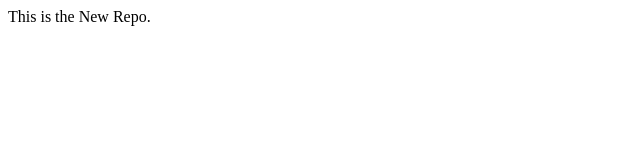
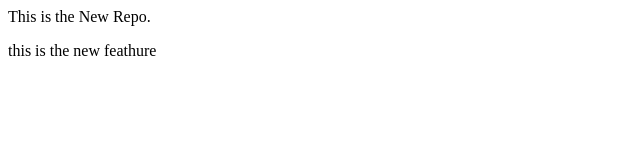
Before and after one commit to AhamedTB/LocalRepo, a plain HTML site: page index.html in a window 1280 px wide. Shown: the whole page, without its empty margins (0-640 px from the left). Drawn offline with Linux system fonts and the light colour scheme.

Commit message:
add the new feathure

```diff
--- a/index.html
+++ b/index.html
@@ -1 +1,2 @@
 <p>This is the New Repo.</p>
+<p> this is the new feathure</p>
```
